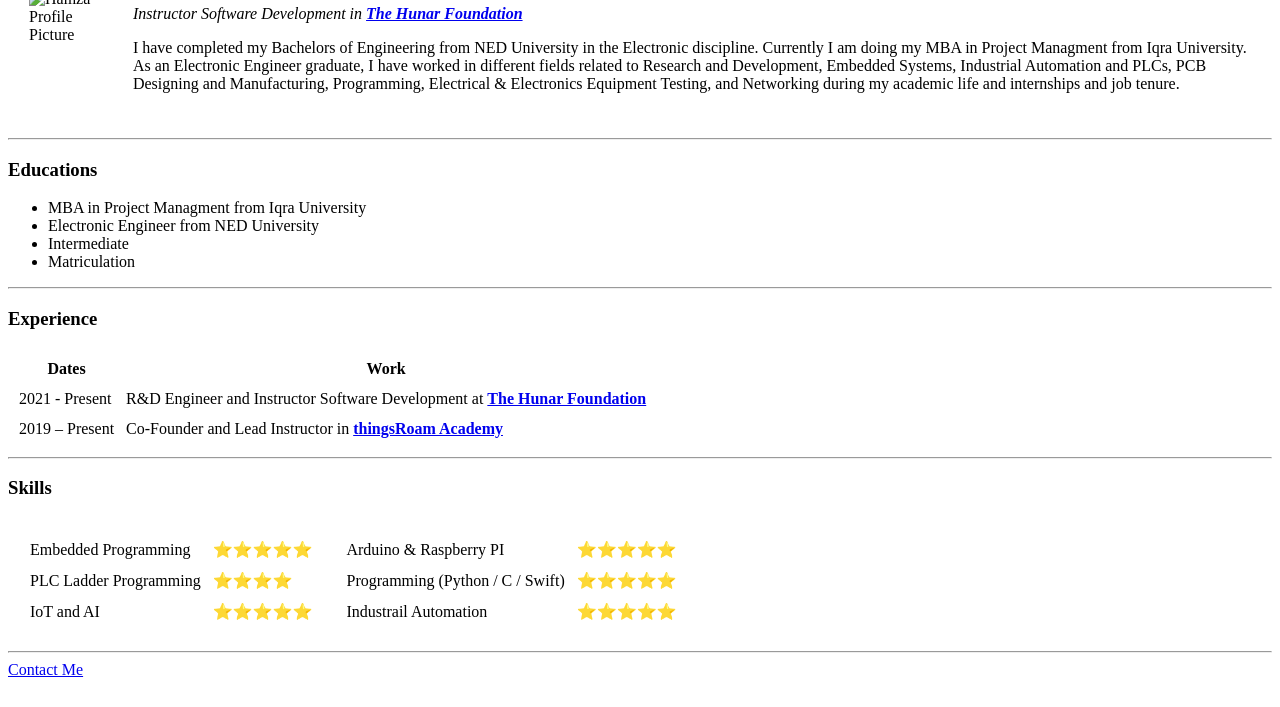
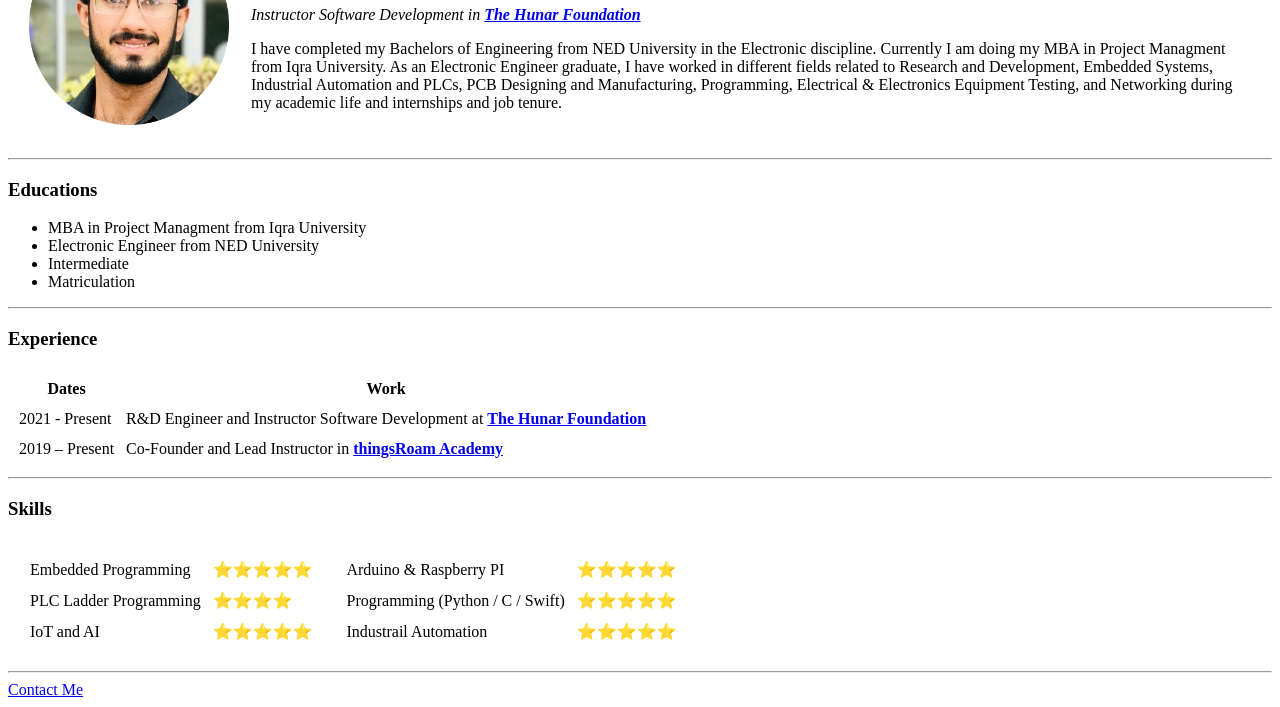
Before and after one commit to Hamza123Aslam/cv, a plain HTML site: page index.html in a window 1280 px wide. Shown: the part 104-811 px from the top of the page. Drawn offline with Linux system fonts and the light colour scheme.

Commit message:
Add initial CV website file

```diff
--- a/index.html
+++ b/index.html
@@ -7,7 +7,7 @@
   <body>
     <table cellspacing="20">
       <tr>
-        <td><img src="Hamza card.png" alt="Hamza Profile Picture" style="width:200px;height:200px;"/></td>
+        <td><img src="images/Hamza card.png" alt="Hamza Profile Picture" style="width:200px;height:200px;"/></td>
         <td>  <h1>Hamza Aslam</h1>
           <p><em>Instructor Software Development in <strong><a href="https://hunarfoundation.org/">The Hunar Foundation</a></strong></em></p>
           <p>
```
